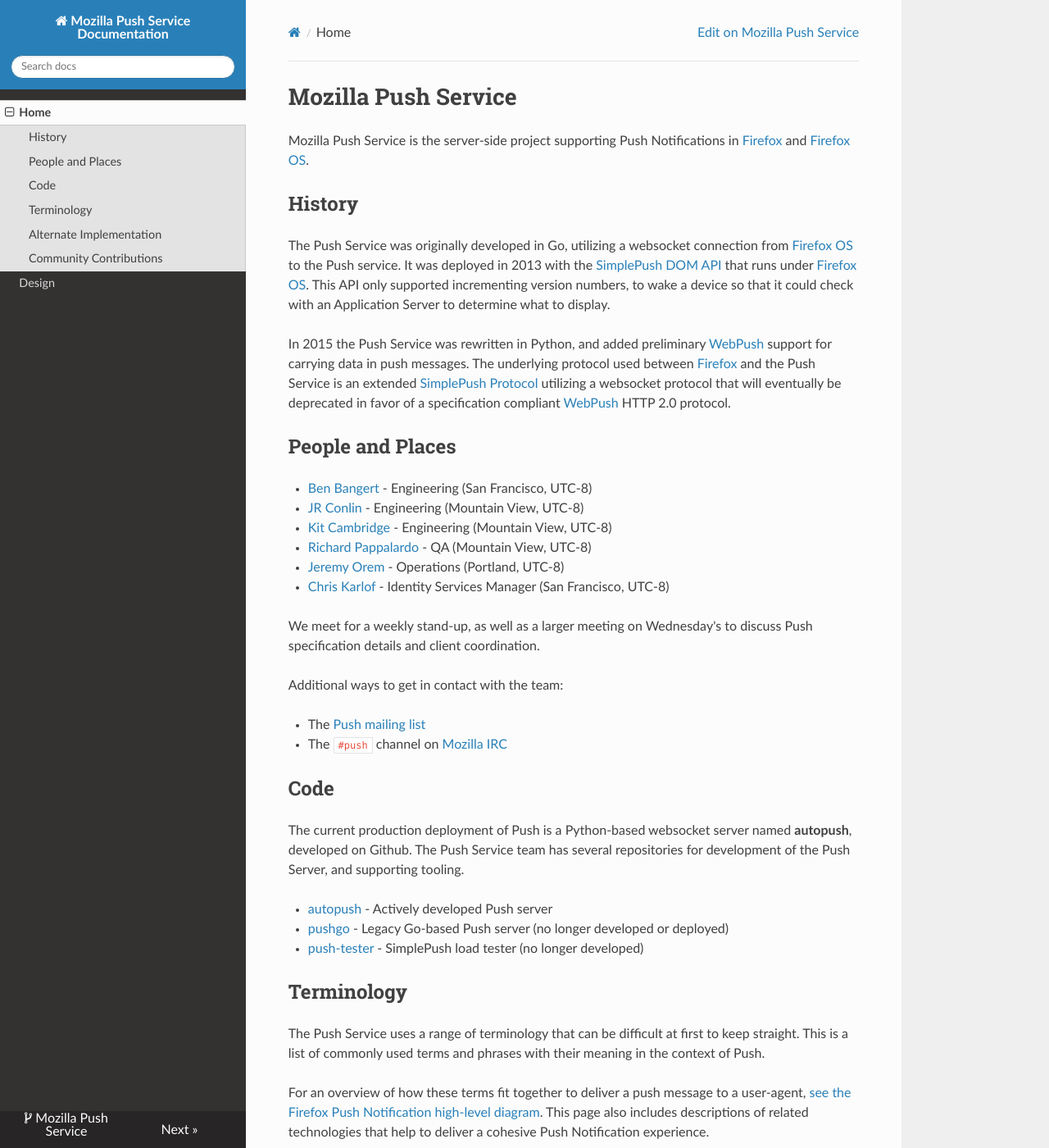
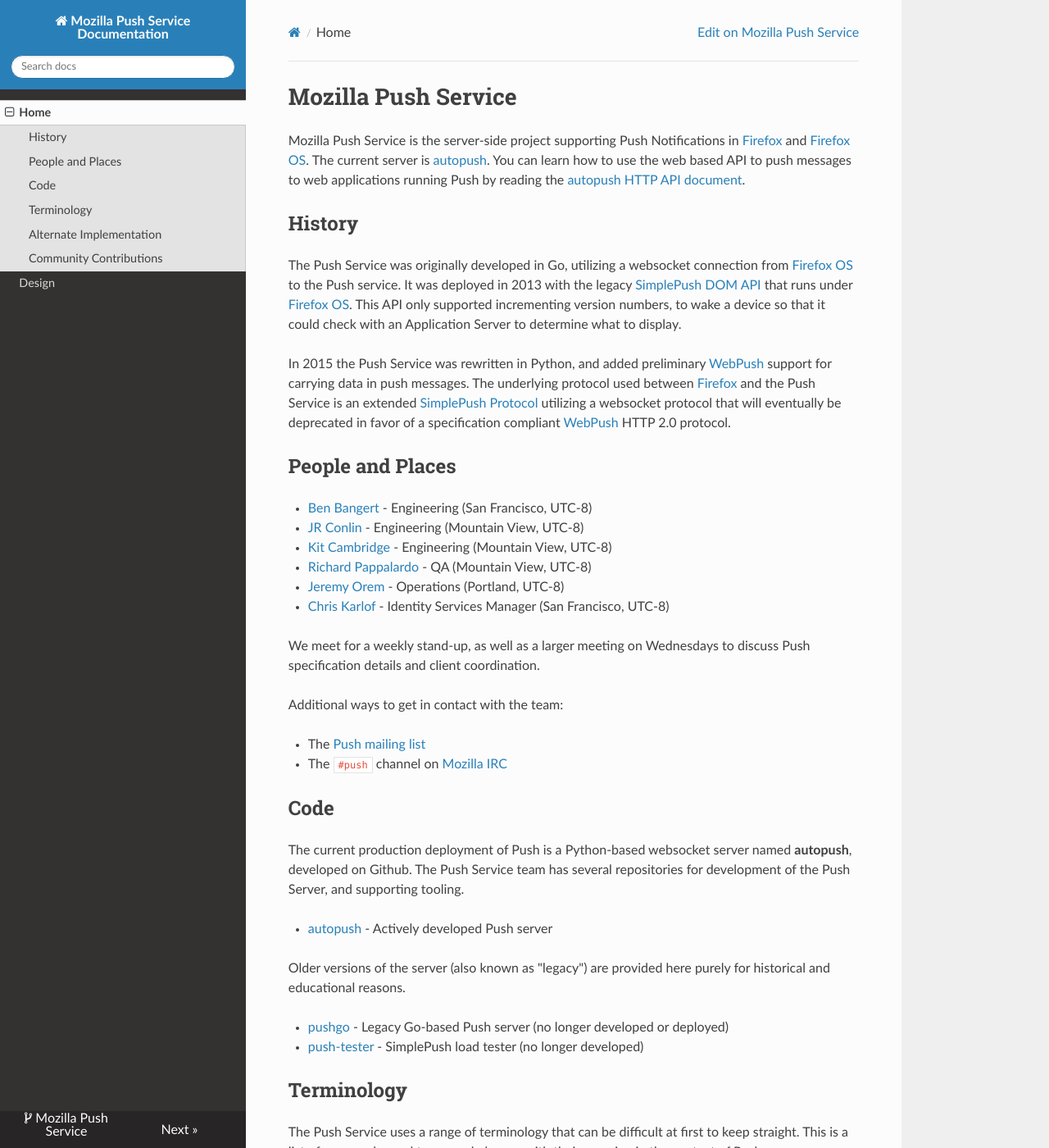
Before and after one commit to mozilla-services/push-service, an MkDocs documentation site: the page built from docs/index.md, in a window 1280 px wide and 1400 px high. Shown: the whole window at 82% size. Built offline with MkDocs 1.6.1, drawn with Linux system fonts in a browser that asks for light colours; nearby versions of some CDN libraries; old or Windows-style settings are respelled for this version of MkDocs.

Commit message:
Updated index to be clearer about new code
Provide quick pointer for folks to get the code or how to use it.

```diff
--- a/docs/index.md
+++ b/docs/index.md
@@ -1,13 +1,18 @@
 # Mozilla Push Service
 
 Mozilla Push Service is the server-side project supporting Push Notifications in
-[Firefox][ffx] and [Firefox OS][fxos].
+[Firefox][ffx] and [Firefox OS][fxos]. The current server is
+[autopush](https://github.com/mozilla-services/autopush). You can
+learn how to use the web based API to push messages to web
+applications running Push by reading the [autopush HTTP API
+document](http://autopush.readthedocs.org/en/latest/http.html).
 
 ## History
 
 The Push Service was originally developed in Go, utilizing a websocket
-connection from [Firefox OS][fxos] to the Push service. It was deployed in 2013
-with the [SimplePush DOM
+connection from [Firefox OS][fxos] to the Push service. It was
+deployed in 2013
+with the legacy [SimplePush DOM
 API](https://developer.mozilla.org/en-US/docs/Web/API/Simple_Push_API) that runs
 under [Firefox OS][fxos]. This API only supported incrementing version numbers,
 to wake a device so that it could check with an Application Server to determine
@@ -29,8 +34,8 @@ protocol.
 * [Jeremy Orem](https://github.com/oremj) - Operations (Portland, UTC-8)
 * [Chris Karlof](https://github.com/ckarlof) - Identity Services Manager (San Francisco, UTC-8)
 
-We meet for a weekly stand-up, as well as a larger meeting on Wednesday's to
-discuss Push specification details and client coordination.
+We meet for a weekly stand-up, as well as a larger meeting on
+Wednesdays to discuss Push specification details and client coordination.
 
 Additional ways to get in contact with the team:
 
@@ -45,8 +50,12 @@ repositories for development of the Push Server, and supporting tooling.
 
 - [autopush](https://github.com/mozilla-services/autopush) - Actively developed
   Push server
-- [pushgo](https://github.com/mozilla-services/pushgo) - Legacy Go-based Push
-  server (no longer developed or deployed)
+
+Older versions of the server (also known as "legacy") are provided
+here purely for historical and educational reasons.
+
+- [pushgo](https://github.com/mozilla-services/pushgo) - Legacy
+  Go-based Push server (no longer developed or deployed)
 - [push-tester](https://github.com/bbangert/push-tester) - SimplePush load
   tester (no longer developed)
 
```
